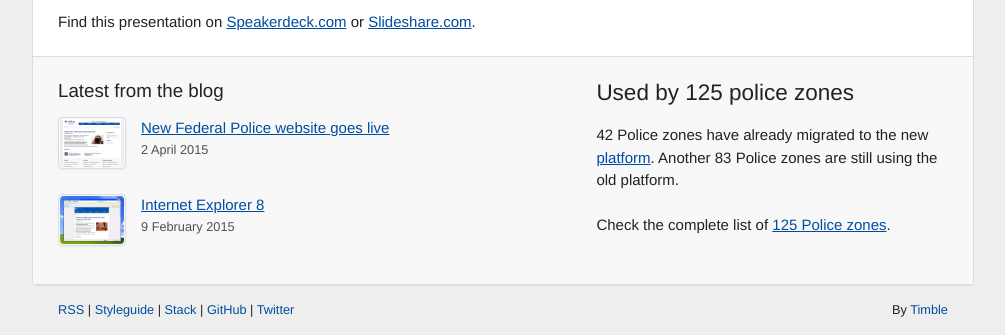
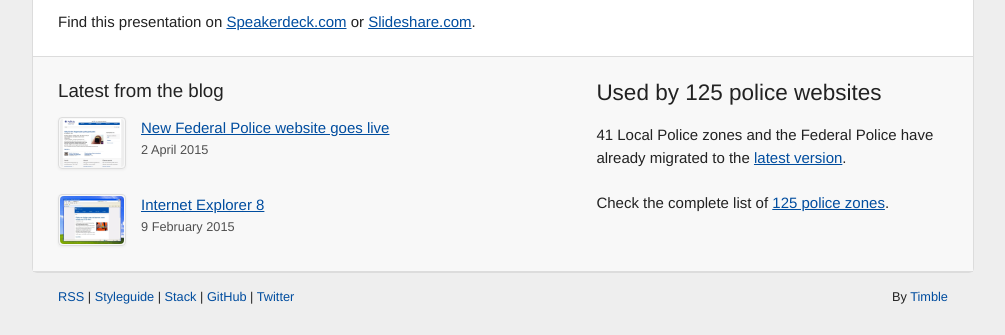
Before and after one commit to timble/www.openpolice.be, a Jekyll site: the page built from index.html, in a window 1280 px wide, cut to the strip 703-1038 px from the top of the page. Shown: the whole strip, without its empty margins (137-1142 px from the left). Built offline with Jekyll 4.4.1, drawn with Linux system fonts in a browser that asks for light colours.

Commit message:
Simplified footer

```diff
--- a/_includes/footer.html
+++ b/_includes/footer.html
@@ -20,12 +20,11 @@
             {% endfor %}
         </div>
         <div class="footer__districts">
-            <h2>Used by {{ total-v1 | plus:total-v2 }} police zones</h2>
+            <h2>Used by {{ total-v1 | plus:total-v2 }} police websites</h2>
             <p>
-                {{ site.data.zones-v2.items | size }} Police zones have already migrated to the new <a href="{{site.url}}/blog/2013/09/15/belgian-police-internet-platform-released.html">platform</a>.
-                Another {{ site.data.zones-v1.items | size }} Police zones are still using the old platform.
+                {{ site.data.zones-v2.items | size | minus:1 }} Local Police zones and the Federal Police have already migrated to the <a href="{{site.url}}/blog/2013/09/15/belgian-police-internet-platform-released.html">latest version</a>.
             </p>
-            <p>Check the complete list of <a href="{{site.url}}/sites.html">{{ total-v1 | plus:total-v2 }} Police zones</a>.</p>
+            <p>Check the complete list of <a href="{{site.url}}/sites.html">{{ total-v1 | plus:total-v2 }} police zones</a>.</p>
         </div>
     </div>
 </div>
```
